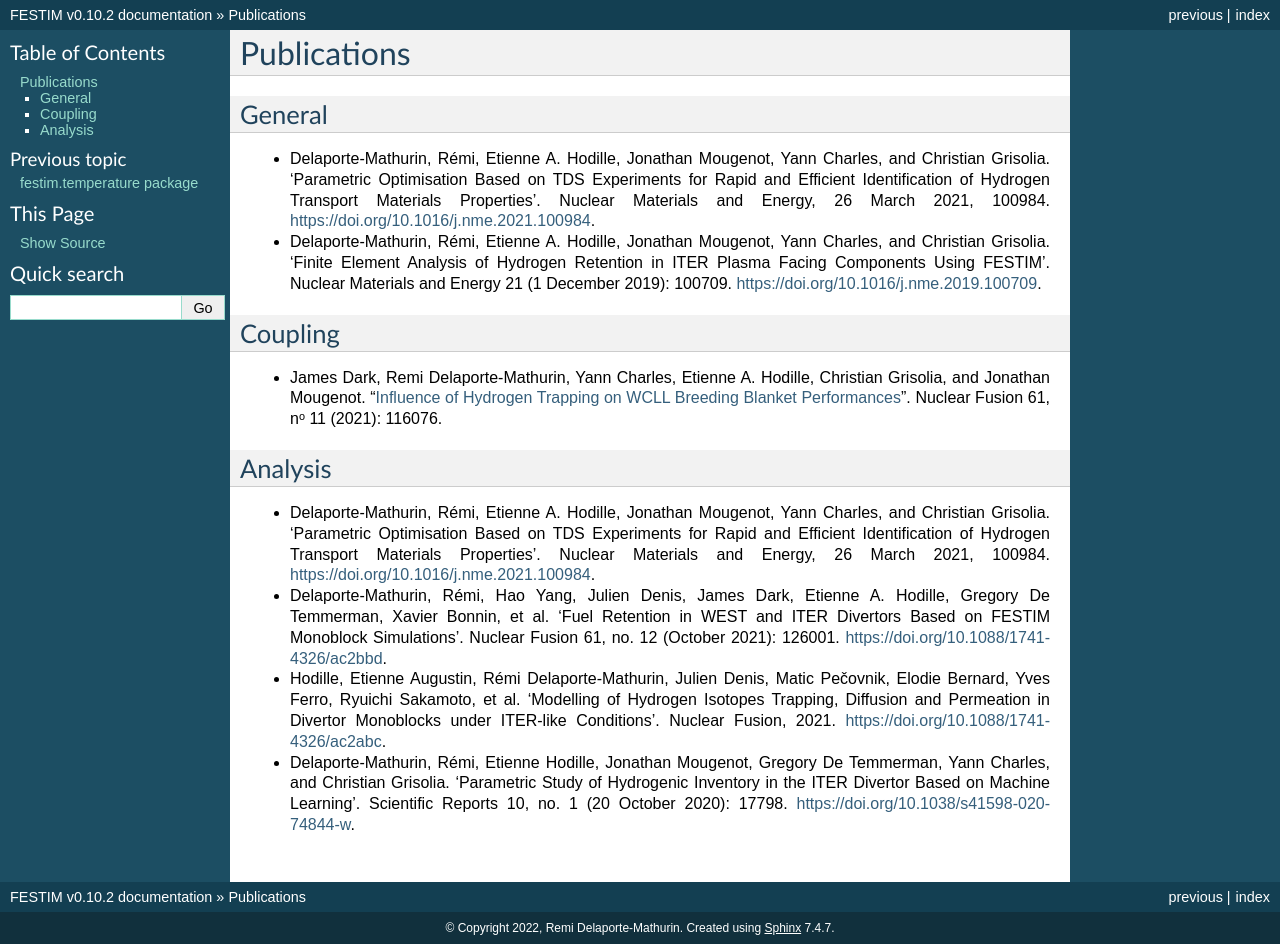
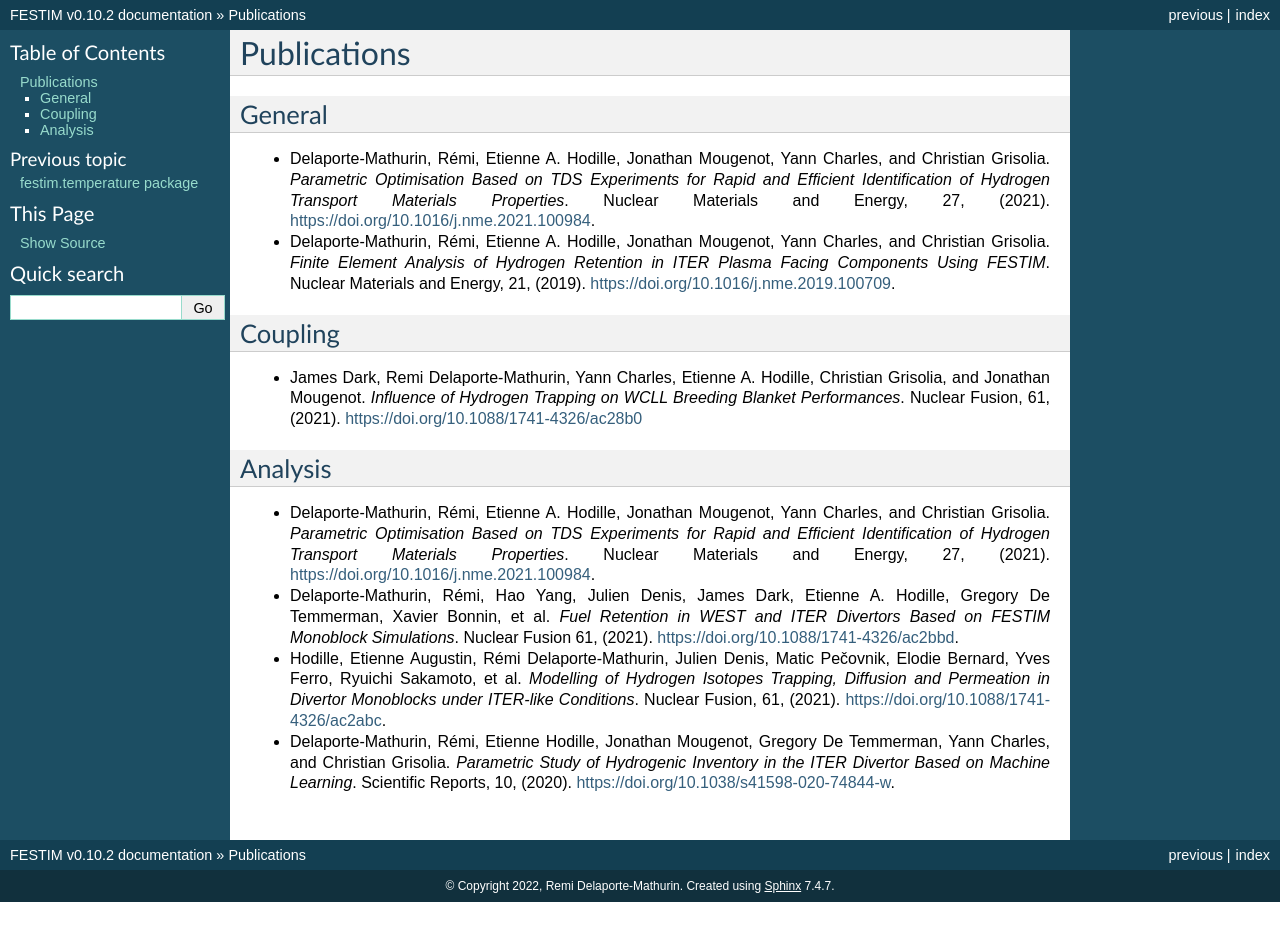
Before and after one commit to festim-dev/FESTIM, a Sphinx documentation site: the page built from docs/source/publications.rst, in a window 1280 px wide. Built offline with Sphinx 7.4.7, drawn with Linux system fonts in a browser that asks for light colours; after the commit the page ends 902 px from its top, so only the background shows below that.

Commit message:
consistent formatting

```diff
--- a/docs/source/publications.rst
+++ b/docs/source/publications.rst
@@ -7,26 +7,26 @@ Publications
 General
 -------
 
-- Delaporte-Mathurin, Rémi, Etienne A. Hodille, Jonathan Mougenot, Yann Charles, and Christian Grisolia. ‘Parametric Optimisation Based on TDS Experiments for Rapid and Efficient Identification of Hydrogen Transport Materials Properties’. Nuclear Materials and Energy, 26 March 2021, 100984. https://doi.org/10.1016/j.nme.2021.100984.
+- Delaporte-Mathurin, Rémi, Etienne A. Hodille, Jonathan Mougenot, Yann Charles, and Christian Grisolia. *Parametric Optimisation Based on TDS Experiments for Rapid and Efficient Identification of Hydrogen Transport Materials Properties*. Nuclear Materials and Energy, 27, (2021). https://doi.org/10.1016/j.nme.2021.100984.
 
-- Delaporte-Mathurin, Rémi, Etienne A. Hodille, Jonathan Mougenot, Yann Charles, and Christian Grisolia. ‘Finite Element Analysis of Hydrogen Retention in ITER Plasma Facing Components Using FESTIM’. Nuclear Materials and Energy 21 (1 December 2019): 100709. https://doi.org/10.1016/j.nme.2019.100709.
+- Delaporte-Mathurin, Rémi, Etienne A. Hodille, Jonathan Mougenot, Yann Charles, and Christian Grisolia. *Finite Element Analysis of Hydrogen Retention in ITER Plasma Facing Components Using FESTIM*. Nuclear Materials and Energy, 21, (2019). https://doi.org/10.1016/j.nme.2019.100709.
 
 
 --------
 Coupling
 --------
 
-- James Dark, Remi Delaporte-Mathurin, Yann Charles, Etienne A. Hodille, Christian Grisolia, and Jonathan Mougenot. "`Influence of Hydrogen Trapping on WCLL Breeding Blanket Performances <https://doi.org/10.1088/1741-4326/ac28b0>`_". Nuclear Fusion 61, nᵒ 11 (2021): 116076.
+- James Dark, Remi Delaporte-Mathurin, Yann Charles, Etienne A. Hodille, Christian Grisolia, and Jonathan Mougenot. *Influence of Hydrogen Trapping on WCLL Breeding Blanket Performances*. Nuclear Fusion, 61, (2021). https://doi.org/10.1088/1741-4326/ac28b0
 
 
 --------
 Analysis
 --------
 
-- Delaporte-Mathurin, Rémi, Etienne A. Hodille, Jonathan Mougenot, Yann Charles, and Christian Grisolia. ‘Parametric Optimisation Based on TDS Experiments for Rapid and Efficient Identification of Hydrogen Transport Materials Properties’. Nuclear Materials and Energy, 26 March 2021, 100984. https://doi.org/10.1016/j.nme.2021.100984.
+- Delaporte-Mathurin, Rémi, Etienne A. Hodille, Jonathan Mougenot, Yann Charles, and Christian Grisolia. *Parametric Optimisation Based on TDS Experiments for Rapid and Efficient Identification of Hydrogen Transport Materials Properties*. Nuclear Materials and Energy, 27, (2021). https://doi.org/10.1016/j.nme.2021.100984.
 
-- Delaporte-Mathurin, Rémi, Hao Yang, Julien Denis, James Dark, Etienne A. Hodille, Gregory De Temmerman, Xavier Bonnin, et al. ‘Fuel Retention in WEST and ITER Divertors Based on FESTIM Monoblock Simulations’. Nuclear Fusion 61, no. 12 (October 2021): 126001. https://doi.org/10.1088/1741-4326/ac2bbd.
+- Delaporte-Mathurin, Rémi, Hao Yang, Julien Denis, James Dark, Etienne A. Hodille, Gregory De Temmerman, Xavier Bonnin, et al. *Fuel Retention in WEST and ITER Divertors Based on FESTIM Monoblock Simulations*. Nuclear Fusion 61, (2021). https://doi.org/10.1088/1741-4326/ac2bbd.
 
-- Hodille, Etienne Augustin, Rémi Delaporte-Mathurin, Julien Denis, Matic Pečovnik, Elodie Bernard, Yves Ferro, Ryuichi Sakamoto, et al. ‘Modelling of Hydrogen Isotopes Trapping, Diffusion and Permeation in Divertor Monoblocks under ITER-like Conditions’. Nuclear Fusion, 2021. https://doi.org/10.1088/1741-4326/ac2abc.
+- Hodille, Etienne Augustin, Rémi Delaporte-Mathurin, Julien Denis, Matic Pečovnik, Elodie Bernard, Yves Ferro, Ryuichi Sakamoto, et al. *Modelling of Hydrogen Isotopes Trapping, Diffusion and Permeation in Divertor Monoblocks under ITER-like Conditions*. Nuclear Fusion, 61, (2021). https://doi.org/10.1088/1741-4326/ac2abc.
 
-- Delaporte-Mathurin, Rémi, Etienne Hodille, Jonathan Mougenot, Gregory De Temmerman, Yann Charles, and Christian Grisolia. ‘Parametric Study of Hydrogenic Inventory in the ITER Divertor Based on Machine Learning’. Scientific Reports 10, no. 1 (20 October 2020): 17798. https://doi.org/10.1038/s41598-020-74844-w.
+- Delaporte-Mathurin, Rémi, Etienne Hodille, Jonathan Mougenot, Gregory De Temmerman, Yann Charles, and Christian Grisolia. *Parametric Study of Hydrogenic Inventory in the ITER Divertor Based on Machine Learning*. Scientific Reports, 10, (2020). https://doi.org/10.1038/s41598-020-74844-w.
```
